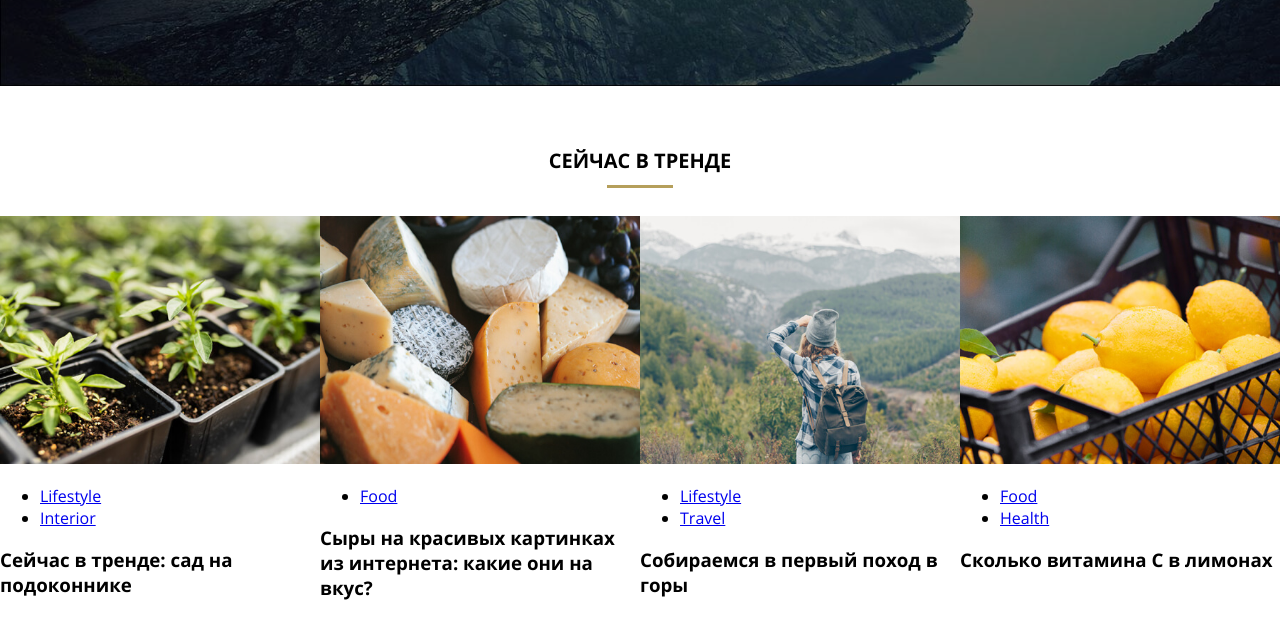
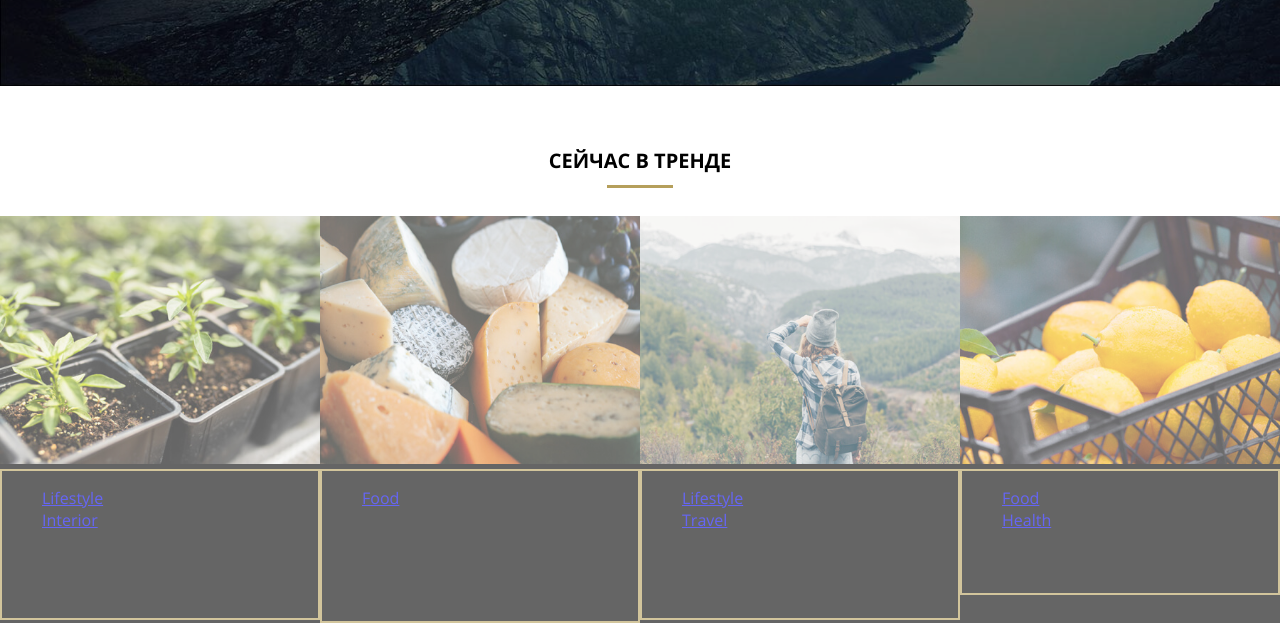
Before and after one commit to reamaer/mq_diplom, a plain HTML site: page index.html in a window 1280 px wide. Shown: the part 364-987 px from the top of the page. Drawn offline with Linux system fonts and the light colour scheme; files whose address does not match are found by name.

Commit message:
In trend

```diff
--- a/css/style.css
+++ b/css/style.css
@@ -219,8 +219,16 @@ body {
 
 .trend-card {
     width: 25%;
+    background-color: #000000;
+    opacity: 0.6;
 }
 
 .trend-image {
     width: 100%;
 }
+
+.trend-card-content {
+    border: solid 2px #b59f5b;
+    position: relative;
+    z-index: 1;
+}
```
